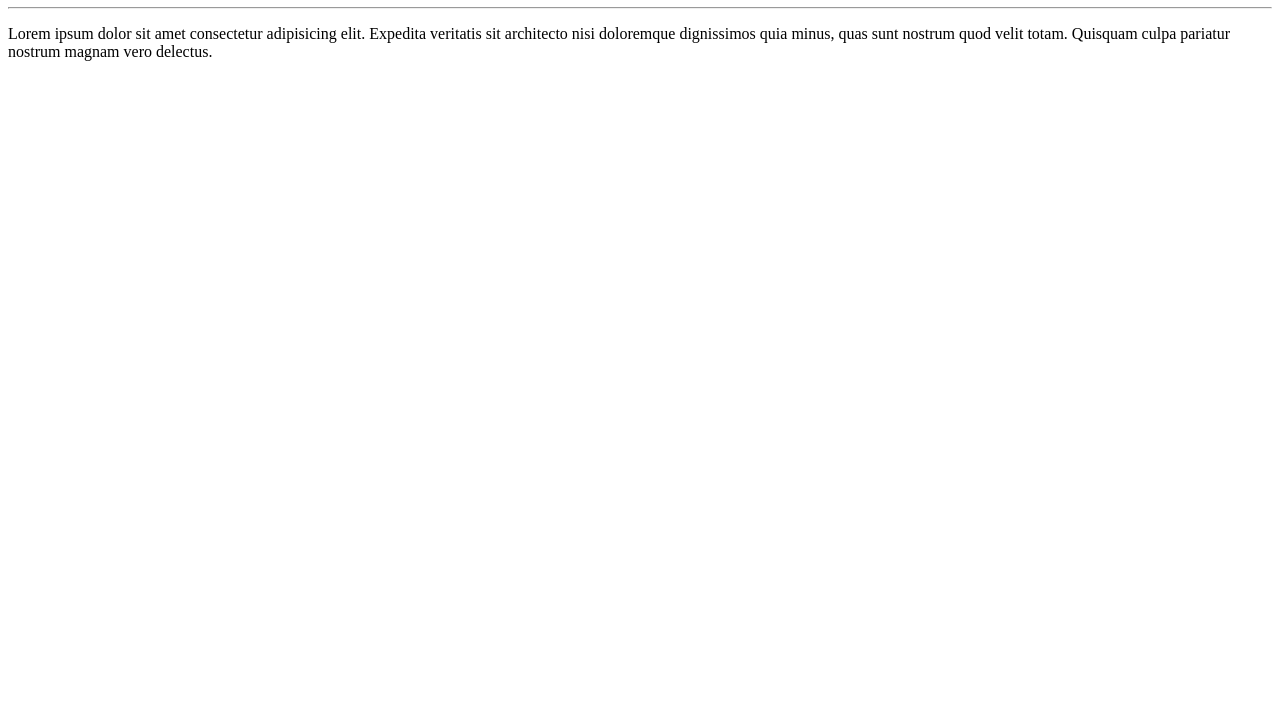
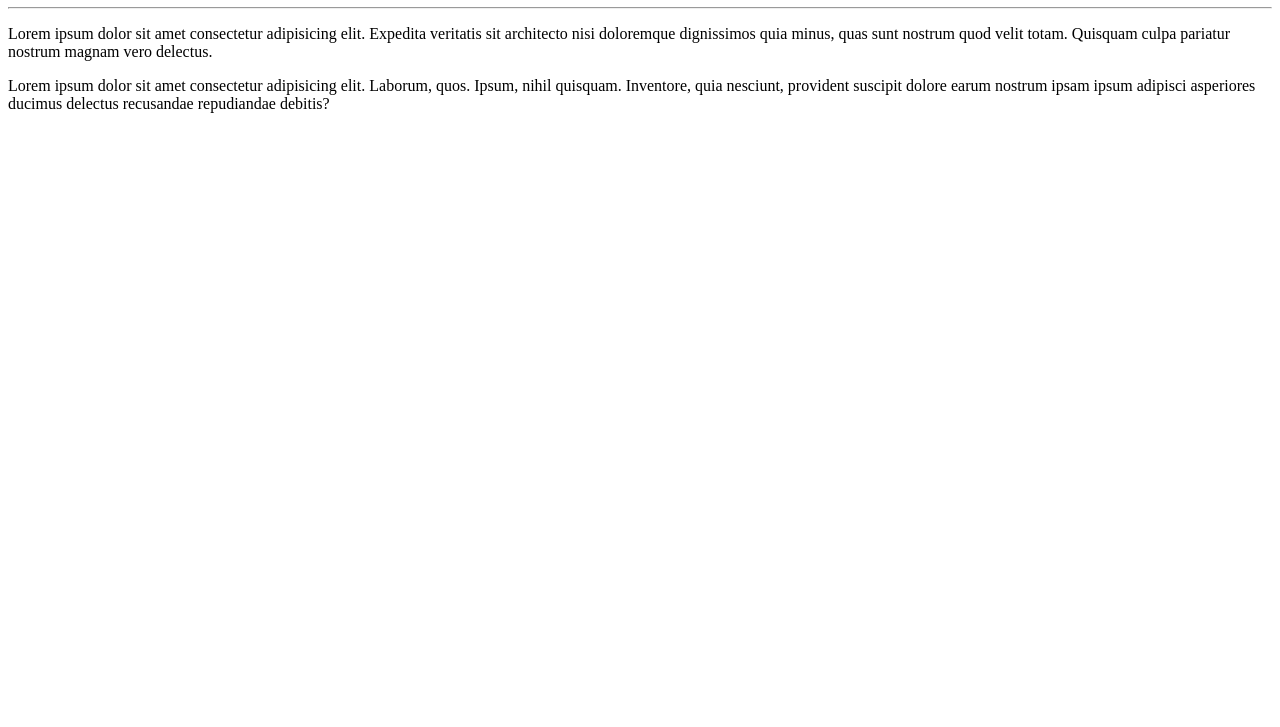
Before and after one commit to thigab/Ola-Mundo, a plain HTML site: page site-exemplo/index.html in a window 1280 px wide. Shown: the part 73-800 px from the top of the page. Drawn offline with Linux system fonts and the light colour scheme.

Commit message:
adicionei um parágrado

```diff
--- a/site-exemplo/index.html
+++ b/site-exemplo/index.html
@@ -10,5 +10,6 @@
     <h1>Olá Mundo!</h1>
     <hr>
     <p>Lorem ipsum dolor sit amet consectetur adipisicing elit. Expedita veritatis sit architecto nisi doloremque dignissimos quia minus, quas sunt nostrum quod velit totam. Quisquam culpa pariatur nostrum magnam vero delectus.</p>
+    <p>Lorem ipsum dolor sit amet consectetur adipisicing elit. Laborum, quos. Ipsum, nihil quisquam. Inventore, quia nesciunt, provident suscipit dolore earum nostrum ipsam ipsum adipisci asperiores ducimus delectus recusandae repudiandae debitis?</p>
 </body>
 </html>
```
